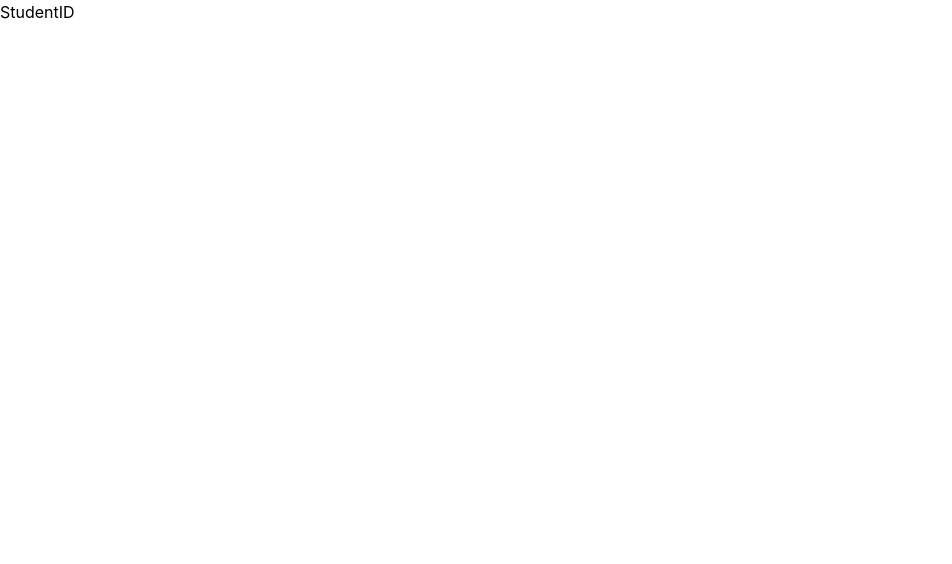
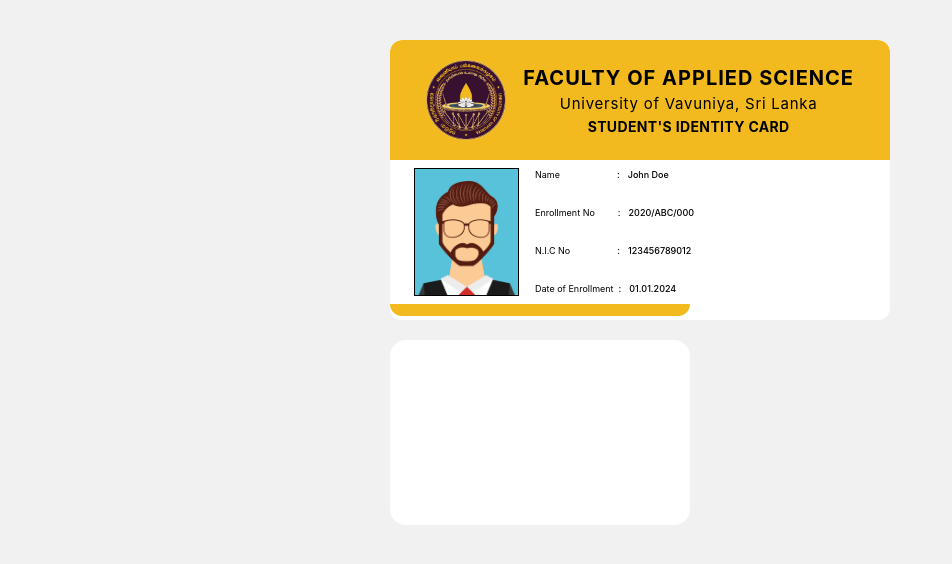
Before and after one commit to MohamadNazik/uov-student-reg-and-renewal-system-frontend, a React (Vite) app: page /student-id in a window 1280 px wide. Shown: the top 564 px of the page, without its empty margins (0-952 px from the left). Built offline with nearby package versions, Linux system fonts and the light colour scheme.

Commit message:
ID card work is going on

```diff
--- a/src/components/StudentIDCard.jsx
+++ b/src/components/StudentIDCard.jsx
@@ -0,0 +1,71 @@
+import React from "react";
+import uni_logo from "../assets/uov_logo.png";
+import student_img from "../assets/DP.jpg";
+
+function StudentIDCard() {
+  return (
+    <div className="flex flex-col gap-5">
+      <div className="w-[300px] sm:w-[500px] bg-white h-[175px] sm:h-[280px] rounded-xl overflow-hidden">
+        <div className="w-[300px] sm:w-[500px] bg-[#F2BA1E] h-[70px] sm:h-[120px] rounded-tr-xl rounded-tl-xl flex justify-between gap-4 px-6 sm:px-9 items-center">
+          <img
+            src={uni_logo}
+            alt="university_logo"
+            className="w-12 h-12 sm:w-20 sm:h-20"
+          />
+          <div className="flex flex-col items-center justify-between">
+            <h1 className="text-[12px] sm:text-[20px] font-bold text-black uppercase tracking-wider">
+              faculty of applied science
+            </h1>
+            <h2 className="text-[10px] sm:text-[15px] font-normal text-black tracking-wider">
+              University of Vavuniya, Sri Lanka
+            </h2>
+            <h2 className="text-[9px] sm:text-[14px] font-bold text-black uppercase tracking-wide">
+              student's identity card
+            </h2>
+          </div>
+        </div>
+        <div className="flex gap-2 sm:gap-4 px-6 py-2">
+          <img
+            src={student_img}
+            alt="student_image"
+            className="w-16 sm:w-[105px] border-[1px] border-black"
+          />
+          <div className="w-48 flex flex-col justify-between">
+            <div className="flex gap-2">
+              <div className="flex gap-[57px]">
+                <h3 className="text-[9px] font-normal">Name</h3>
+                <h3 className="text-[9px] font-medium">:</h3>
+              </div>
+              <h3 className="text-[9px] font-medium">John Doe</h3>
+            </div>
+            <div className="flex  gap-2">
+              <div className="flex gap-[23px]">
+                <h3 className="text-[9px] font-normal">Enrollment No</h3>
+                <h3 className="text-[9px] font-medium">:</h3>
+              </div>
+              <h3 className="text-[9px] font-medium">2020/ABC/000</h3>
+            </div>
+            <div className="flex  gap-2">
+              <div className="flex gap-[47px]">
+                <h3 className="text-[9px] font-normal">N.I.C No</h3>
+                <h3 className="text-[9px] font-medium">:</h3>
+              </div>
+              <h3 className="text-[9px] font-medium">123456789012</h3>
+            </div>
+            <div className="flex  gap-2">
+              <div className="flex gap-[5px]">
+                <h3 className="text-[9px] font-normal">Date of Enrollment</h3>
+                <h3 className="text-[9px] font-medium">:</h3>
+              </div>
+              <h3 className="text-[9px] font-medium">01.01.2024</h3>
+            </div>
+          </div>
+        </div>
+        <div className="w-[300px] bg-[#F2BA1E] h-[12px] rounded-br-xl rounded-bl-xl"></div>
+      </div>
+      <div className="w-[300px] bg-white h-[185px] rounded-2xl"></div>
+    </div>
+  );
+}
+
+export default StudentIDCard;
--- a/src/index.css
+++ b/src/index.css
@@ -11,4 +11,5 @@
   text-rendering: optimizeLegibility;
   -webkit-font-smoothing: antialiased;
   -moz-osx-font-smoothing: grayscale;
+  background-color: #f1f1f1;
 }
--- a/src/pages/StudentID.jsx
+++ b/src/pages/StudentID.jsx
@@ -1,7 +1,12 @@
 import React from "react";
+import StudentIDCard from "../components/StudentIDCard";
 
 function StudentID() {
-  return <div>StudentID</div>;
+  return (
+    <div className="flex w-full justify-center py-10">
+      <StudentIDCard />
+    </div>
+  );
 }
 
 export default StudentID;
```
Also changed, not shown: src/assets/DP.jpg (added).
